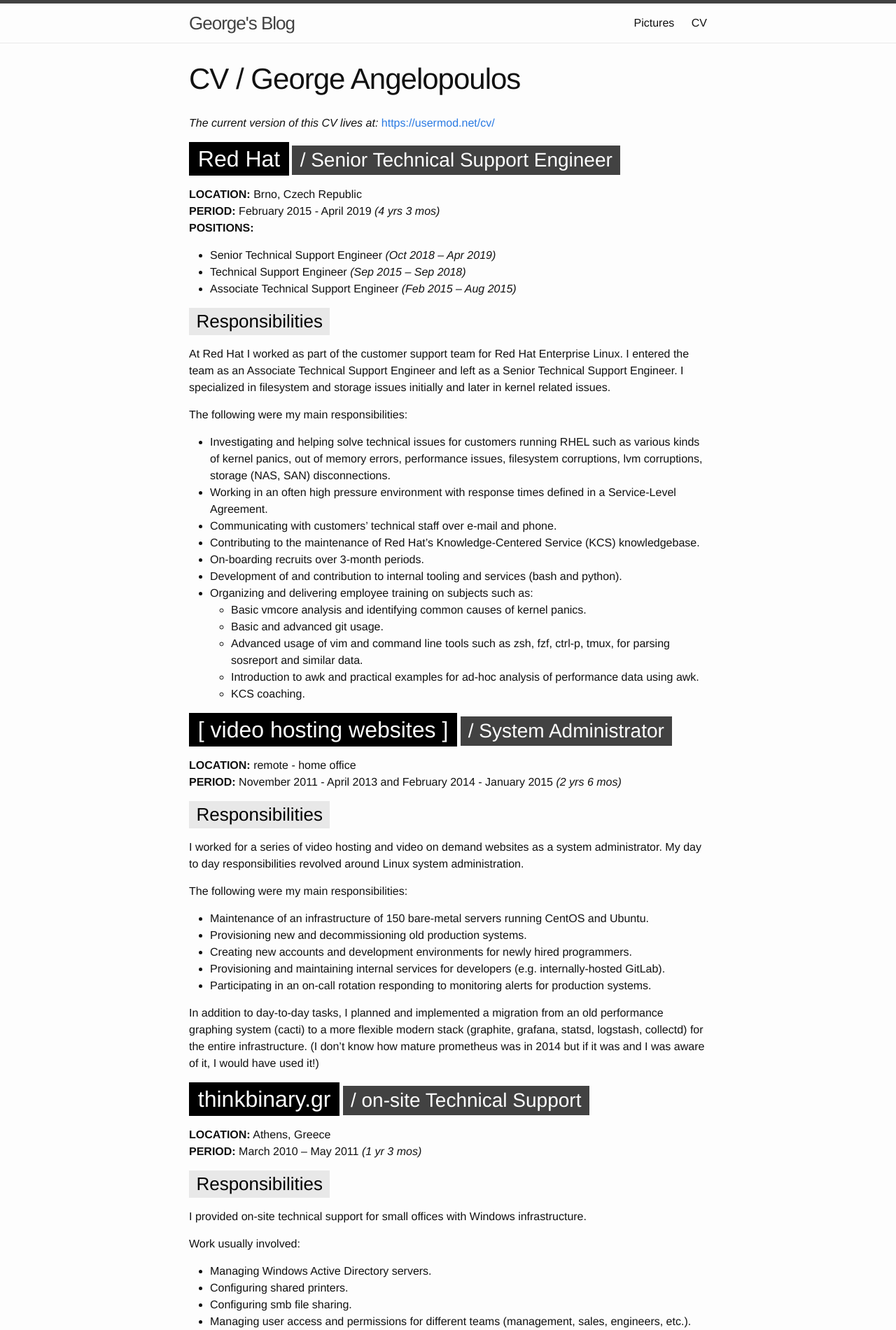
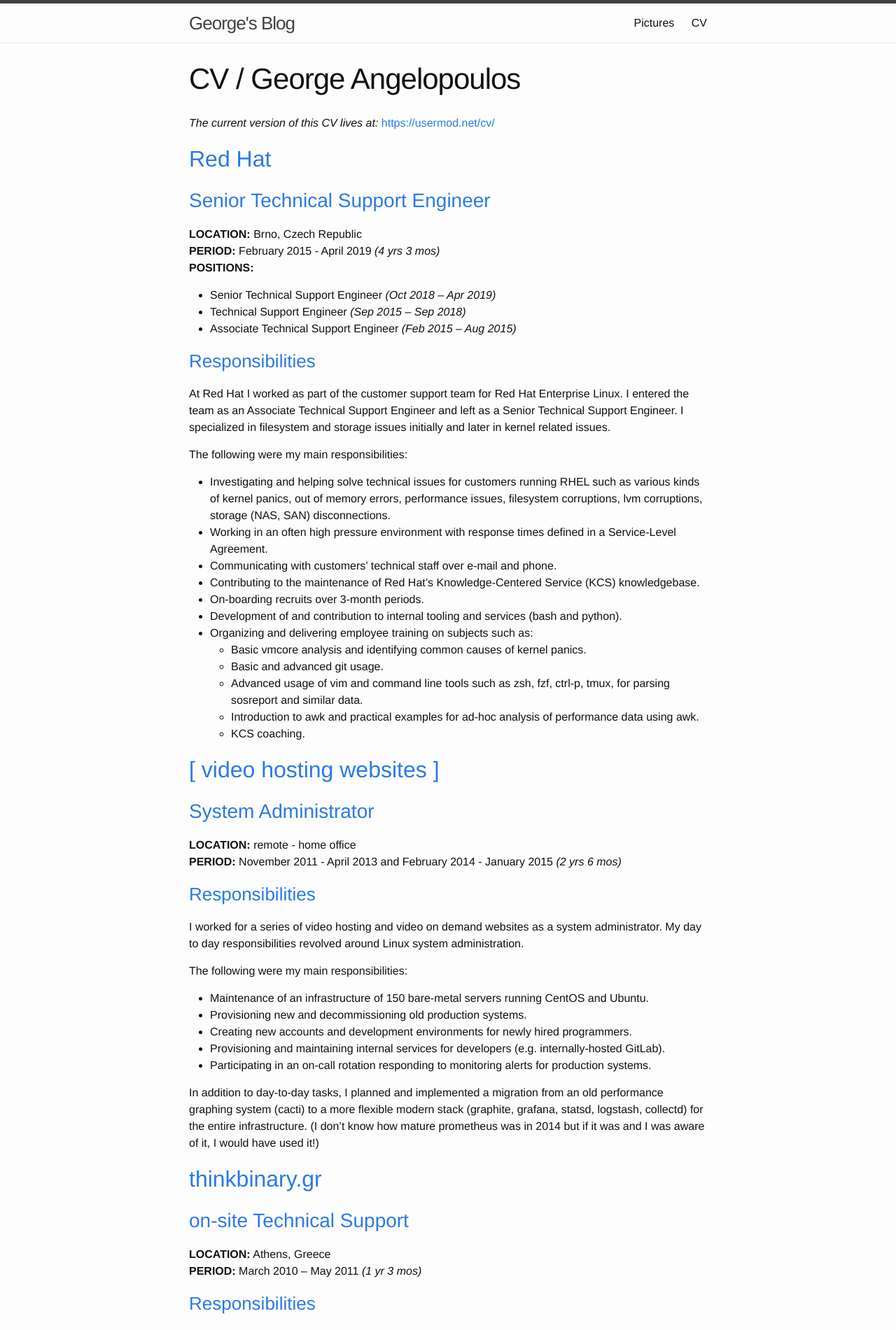
Before and after one commit to gangelop/lathan.github.io, a Jekyll site: the page built from cv.md, in a window 1280 px wide. Shown: the top 1901 px of the page at 70% size. Built offline with Jekyll 4.4.1, drawn with Linux system fonts in a browser that asks for light colours; some of the changed text lies outside the part shown.

Commit message:
undo silly blocks in headings

```diff
--- a/_sass/_layout.scss
+++ b/_sass/_layout.scss
@@ -218,19 +218,9 @@
 
 .post-content {
     margin-bottom: $spacing-unit;
-    h1,h2,h3,h4 {
-        display: inline-block;
-        padding: 0px 0.4em;
-    }
-
 
     h1 {
         font-size: 32px;
-        background: black;
-        color: white;
-        a {
-            color: white;
-        }
 
         @include media-query($on-laptop) {
             font-size: 28px;
@@ -240,11 +230,6 @@
 
     h2 {
         font-size: 28px;
-        background: $grey-color-dark;
-        color: white;
-        a {
-            color: white;
-        }
 
         @include media-query($on-laptop) {
             font-size: 24px;
@@ -253,11 +238,6 @@
 
     h3 {
         font-size: 26px;
-        background: $grey-color-light;
-        color: black;
-        a {
-            color: black;
-        }
 
         @include media-query($on-laptop) {
             font-size: 22px;
@@ -266,11 +246,6 @@
 
     h4 {
         font-size: 20px;
-        background: $grey-color-light;
-        color: black;
-        a {
-            color: black;
-        }
 
         @include media-query($on-laptop) {
             font-size: 18px;
--- a/cv.md
+++ b/cv.md
@@ -8,7 +8,7 @@
 *The current version of this CV lives at:* [{{ site.url }}/cv/]({{ site.url }}/cv/)
 
 # Red Hat
-## / Senior Technical Support Engineer
+##  Senior Technical Support Engineer
 **LOCATION:** Brno, Czech Republic
 **PERIOD:** February 2015 - April 2019 *(4 yrs 3 mos)*
 **POSITIONS:**
@@ -34,7 +34,7 @@
     * KCS coaching.
 
 # [ video hosting websites ]
-## / System Administrator
+##  System Administrator
 **LOCATION:** remote - home office
 **PERIOD:** November 2011 - April 2013 and February 2014 - January 2015 *(2 yrs 6 mos)*
 
@@ -51,7 +51,7 @@
 In addition to day-to-day tasks, I planned and implemented a migration from an old performance graphing system (cacti) to a more flexible modern stack (graphite, grafana, statsd, logstash, collectd) for the entire infrastructure. (I don't know how mature prometheus was in 2014 but if it was and I was aware of it, I would have used it!)
 
 # thinkbinary.gr
-## / on-site Technical Support
+##  on-site Technical Support
 **LOCATION:** Athens, Greece
 **PERIOD:** March 2010 – May 2011 *(1 yr 3 mos)*
 
@@ -67,7 +67,7 @@
 * Assisting users with miscellaneous requests and training.
 
 # City Unity College
-## / System Administrator
+##  System Administrator
 **LOCATION:** Athens, Greece
 **PERIOD:** September 2009 - December 2011 *(2 yrs 4 mos)*
 
```
